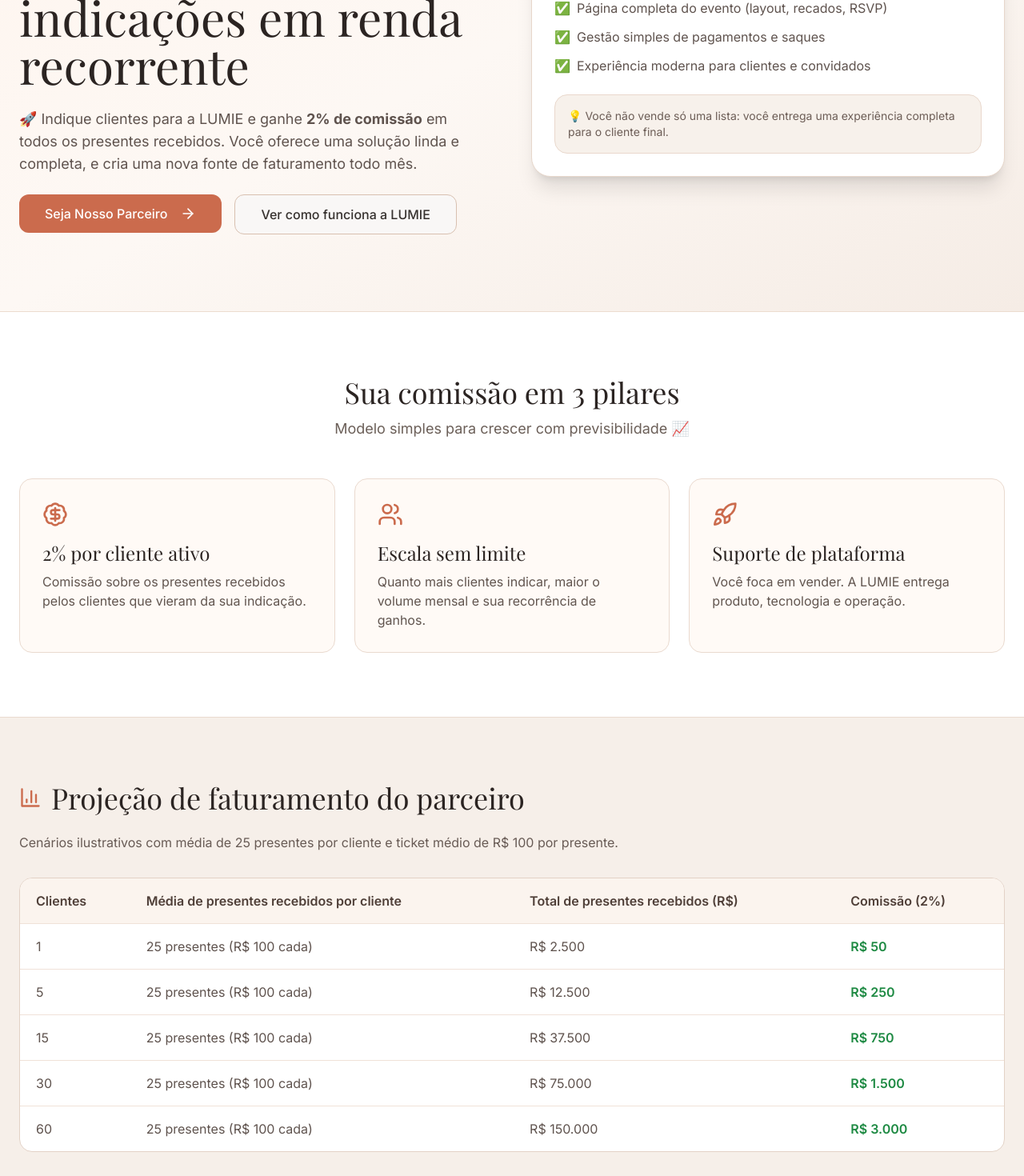
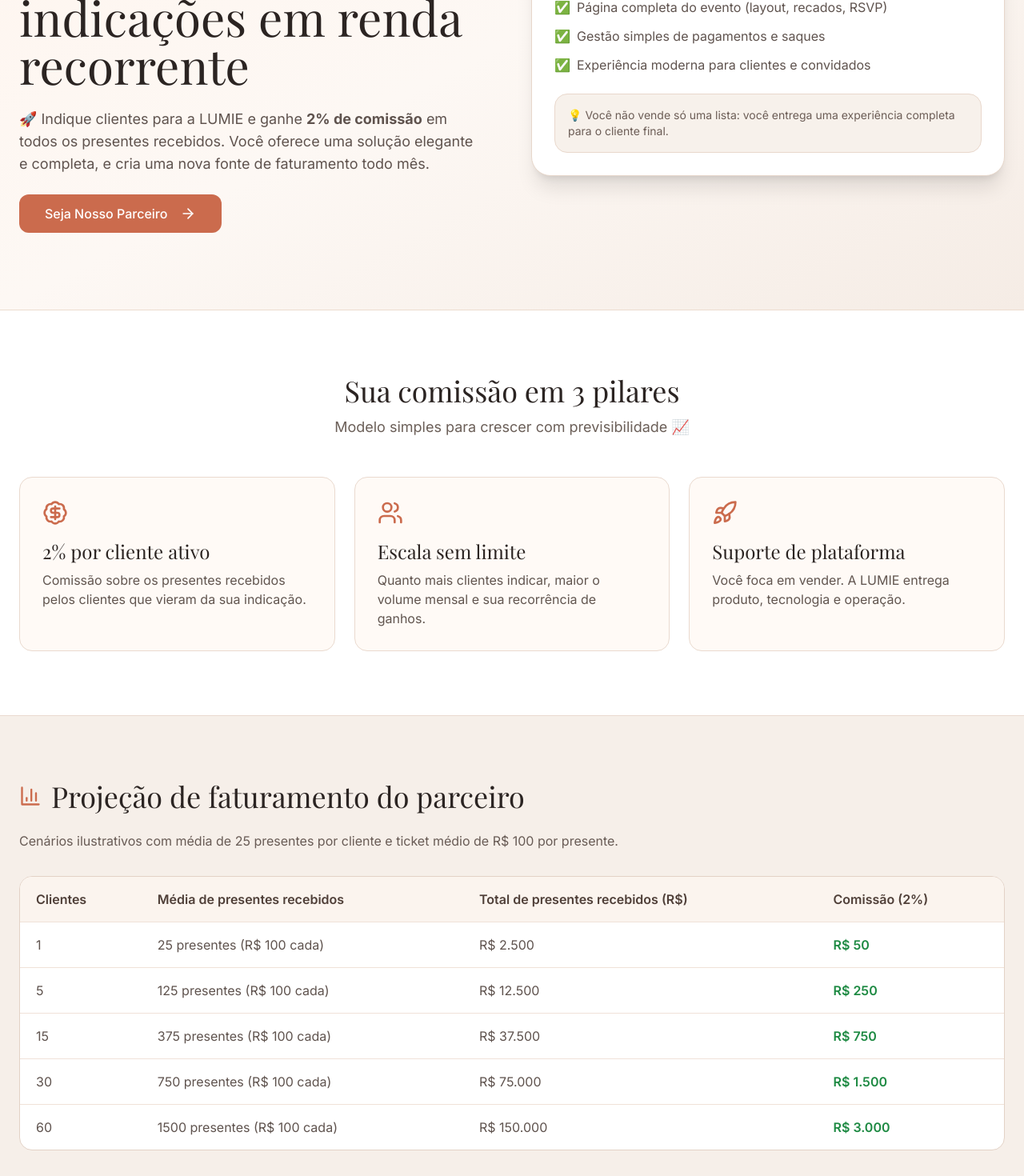
Before and after one commit to lumieconvites-netizen/lumie-presentes, a Next.js app: page /seja-parceiro in a window 1280 px wide. Shown: the part 360-1830 px from the top of the page at 80% size. Built offline with nearby package versions, Linux system fonts and the light colour scheme; no server answers.

Commit message:
feat: update partner projection copy and cumulative gifts

```diff
--- a/app/(marketing)/seja-parceiro/page.tsx
+++ b/app/(marketing)/seja-parceiro/page.tsx
@@ -7,11 +7,12 @@ const averageGiftValue = 100;
 const clientsProjection = [1, 5, 15, 30, 60];
 
 const revenueExamples = clientsProjection.map((clientes) => {
-  const totalPresentes = clientes * averageGiftsPerClient * averageGiftValue;
+  const mediaPresentesRecebidos = clientes * averageGiftsPerClient;
+  const totalPresentes = mediaPresentesRecebidos * averageGiftValue;
   const comissao = totalPresentes * 0.02;
   return {
     clientes,
-    mediaPresentesPorCliente: averageGiftsPerClient,
+    mediaPresentesRecebidos,
     valorMedioPorPresente: averageGiftValue,
     totalPresentes,
     comissao,
@@ -34,7 +35,7 @@ export default function SejaParceiroPage() {
               </h1>
               <p className="text-lg text-[#5f534e] max-w-xl">
                 🚀 Indique clientes para a LUMIE e ganhe <strong>2% de comissão</strong> em todos os presentes recebidos.
-                Você oferece uma solução linda e completa, e cria uma nova fonte de faturamento todo mês.
+                Você oferece uma solução elegante e completa, e cria uma nova fonte de faturamento todo mês.
               </p>
               <div className="flex flex-col sm:flex-row gap-4">
                 <Button asChild size="lg" className="rounded-xl px-8 py-6 text-base">
@@ -42,9 +43,6 @@ export default function SejaParceiroPage() {
                     Seja Nosso Parceiro
                     <ArrowRight className="w-5 h-5 ml-2" />
                   </Link>
-                </Button>
-                <Button asChild variant="outline" size="lg" className="rounded-xl px-8 py-6 text-base border-[#d8c0b0]">
-                  <Link href="/como-funciona">Ver como funciona a LUMIE</Link>
                 </Button>
               </div>
             </div>
@@ -108,7 +106,7 @@ export default function SejaParceiroPage() {
               <thead className="bg-[#fbf4ee]">
                 <tr className="text-[#4f3f38]">
                   <th className="px-5 py-4 font-semibold">Clientes</th>
-                  <th className="px-5 py-4 font-semibold">Média de presentes recebidos por cliente</th>
+                  <th className="px-5 py-4 font-semibold">Média de presentes recebidos</th>
                   <th className="px-5 py-4 font-semibold">Total de presentes recebidos (R$)</th>
                   <th className="px-5 py-4 font-semibold">Comissão (2%)</th>
                 </tr>
@@ -117,7 +115,7 @@ export default function SejaParceiroPage() {
                 {revenueExamples.map((item) => (
                   <tr key={item.clientes} className="border-t border-[#f0e2d8] text-[#5f534e]">
                     <td className="px-5 py-4">{item.clientes}</td>
-                    <td className="px-5 py-4">{item.mediaPresentesPorCliente} presentes (R$ {item.valorMedioPorPresente.toLocaleString('pt-BR')} cada)</td>
+                    <td className="px-5 py-4">{item.mediaPresentesRecebidos} presentes (R$ {item.valorMedioPorPresente.toLocaleString('pt-BR')} cada)</td>
                     <td className="px-5 py-4">R$ {item.totalPresentes.toLocaleString('pt-BR')}</td>
                     <td className="px-5 py-4 font-semibold text-[#1e8a43]">R$ {item.comissao.toLocaleString('pt-BR')}</td>
                   </tr>
```
